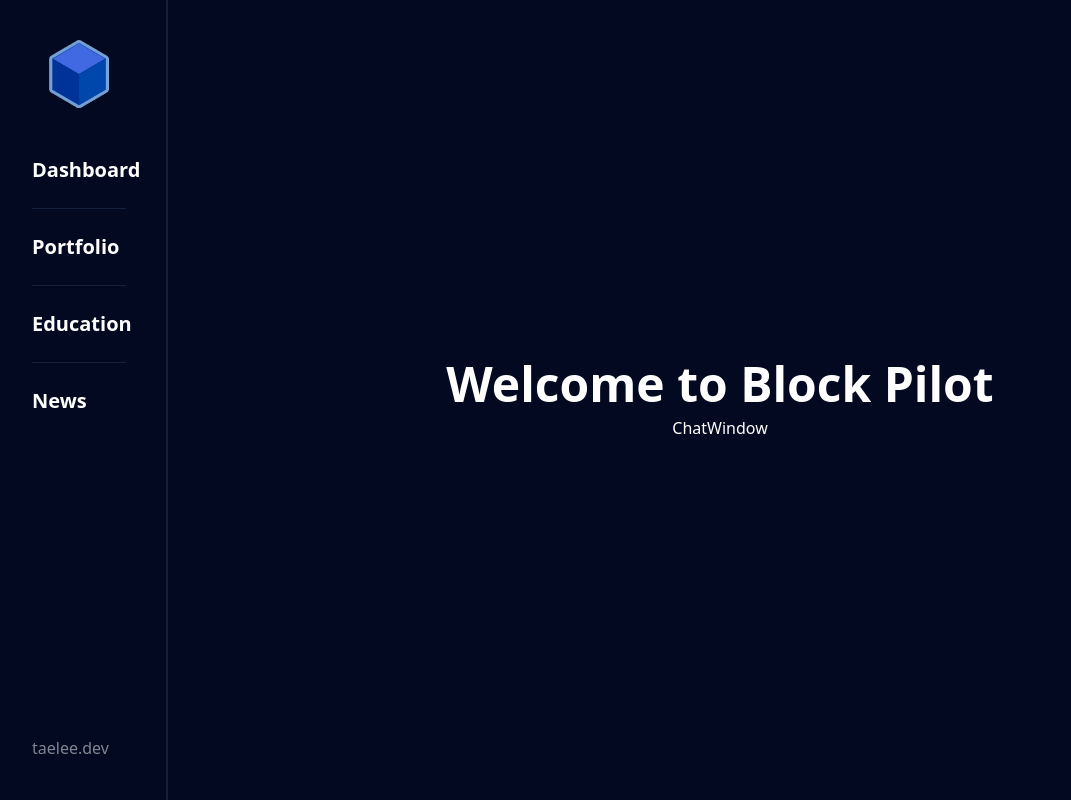
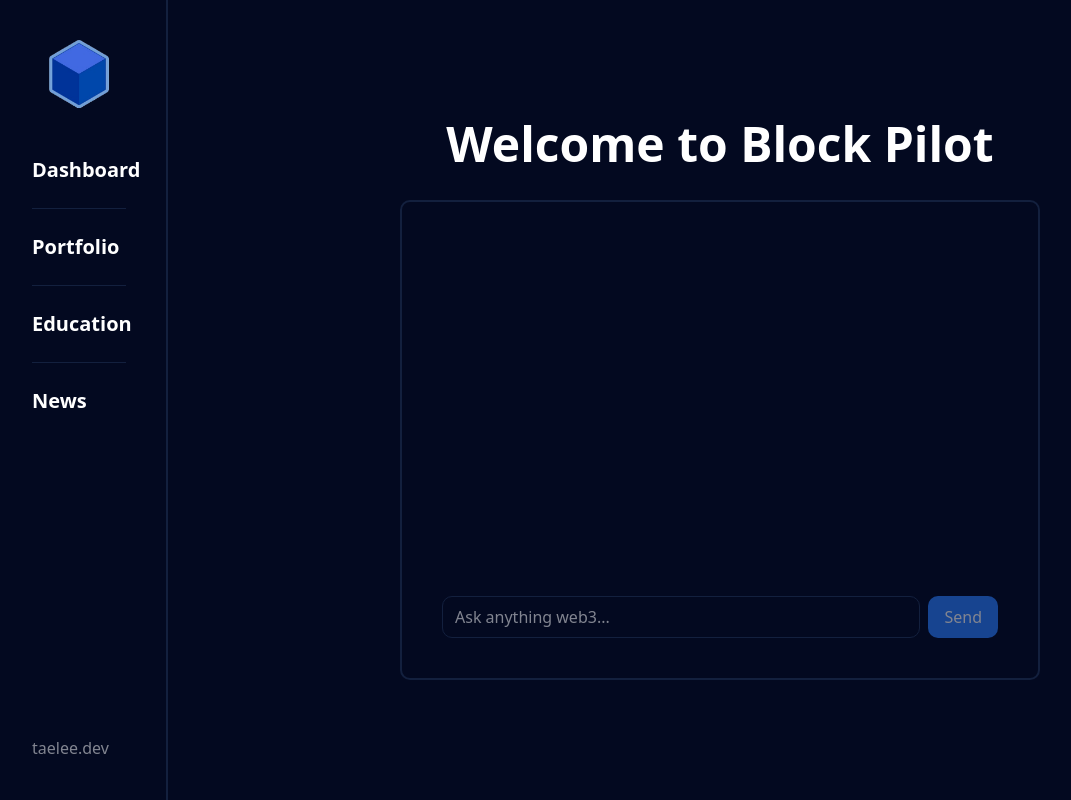
Before and after one commit to taeleenz38/block-pilot, a Next.js app: page / in a window 1280 px wide. Shown: the whole page, without its empty margins (8-1079 px from the left). Built offline with nearby package versions, Linux system fonts and the light colour scheme.

Commit message:
gemini llm integration wip

```diff
--- /dev/null
+++ b/app/api/chat/route.ts
@@ -0,0 +1,28 @@
+import { GoogleGenerativeAI } from '@google/generative-ai';
+import { NextRequest, NextResponse } from 'next/server';
+
+const genAI = new GoogleGenerativeAI(process.env.NEXT_PUBLIC_GEMINI_API_KEY!);
+
+export async function POST(request: NextRequest) {
+  try {
+    const { message } = await request.json();
+
+    if (!message) {
+      return NextResponse.json({ error: 'Message is required' }, { status: 400 });
+    }
+
+    const model = genAI.getGenerativeModel({ model: 'gemini-pro' });
+
+    const result = await model.generateContent(message);
+    const response = await result.response;
+    const text = response.text();
+
+    return NextResponse.json({ response: text });
+  } catch (error) {
+    console.error('Error calling Gemini API:', error);
+    return NextResponse.json(
+      { error: 'Failed to get response from AI' },
+      { status: 500 }
+    );
+  }
+}
--- a/app/page.tsx
+++ b/app/page.tsx
@@ -1,8 +1,9 @@
-import ChatWindow from "@/components/layout/ChatWindow";
+import ChatWindow from "@/components/ChatWindow";
+
 
 export default function Home() {
   return (
-    <div className="h-screen w-screen bg-primary pl-44 flex flex-col gap-2 justify-center items-center">
+    <div className="h-screen w-screen bg-primary pl-44 flex flex-col gap-8 justify-center items-center">
       <h1 className="text-5xl font-semibold">Welcome to Block Pilot</h1>
       <ChatWindow />
     </div>
--- /dev/null
+++ b/components/ChatWindow.tsx
@@ -0,0 +1,70 @@
+'use client';
+
+import React from 'react';
+import { useChat } from '../hooks/useChat';
+
+const ChatWindow = () => {
+  const { messages, input, isLoading, setInput, sendMessage, handleKeyPress } = useChat();
+
+  return (
+    <div className='w-160 border-2 border-primary-border rounded-lg p-10 flex flex-col h-120'>
+      {/* Messages Container */}
+      <div className='flex-1 overflow-y-auto mb-4 space-y-3'>
+        {messages.length === 0 ? (
+          <div className='text-center text-gray-500 mt-8'>
+          </div>
+        ) : (
+          messages.map((message) => (
+            <div
+              key={message.id}
+              className={`flex ${message.isUser ? 'justify-end' : 'justify-start'}`}
+            >
+              <div
+                className={`max-w-xs px-4 py-2 rounded-lg ${
+                  message.isUser
+                    ? 'bg-blue-500 text-white'
+                    : 'bg-gray-200 text-gray-800'
+                }`}
+              >
+                <p className='text-sm'>{message.text}</p>
+              </div>
+            </div>
+          ))
+        )}
+        {isLoading && (
+          <div className='flex justify-start'>
+            <div className='bg-gray-200 text-gray-800 px-4 py-2 rounded-lg'>
+              <div className='flex space-x-1'>
+                <div className='w-2 h-2 bg-gray-400 rounded-full animate-bounce'></div>
+                <div className='w-2 h-2 bg-gray-400 rounded-full animate-bounce' style={{ animationDelay: '0.1s' }}></div>
+                <div className='w-2 h-2 bg-gray-400 rounded-full animate-bounce' style={{ animationDelay: '0.2s' }}></div>
+              </div>
+            </div>
+          </div>
+        )}
+      </div>
+
+      {/* Input Container */}
+      <div className='flex gap-2'>
+        <input
+          type='text'
+          value={input}
+          onChange={(e) => setInput(e.target.value)}
+          onKeyPress={handleKeyPress}
+          placeholder='Ask anything web3...'
+          className='flex-1 px-3 py-2 border border-primary-border rounded-lg focus:outline-none focus:ring-2 focus:ring-blue-500'
+          disabled={isLoading}
+        />
+        <button
+          onClick={sendMessage}
+          disabled={!input.trim() || isLoading}
+          className='px-4 py-2 bg-blue-500 text-white rounded-lg hover:bg-blue-600 disabled:opacity-50 disabled:cursor-not-allowed transition-colors'
+        >
+          Send
+        </button>
+      </div>
+    </div>
+  );
+};
+
+export default ChatWindow;
--- a/components/layout/ChatWindow.tsx
+++ /dev/null
@@ -1,9 +0,0 @@
-import React from 'react'
-
-const ChatWindow = () => {
-  return (
-    <div className=''>ChatWindow</div>
-  )
-}
-
-export default ChatWindow
--- a/components/navigation/navbar.tsx
+++ b/components/navigation/navbar.tsx
@@ -6,7 +6,7 @@ const Navbar = () => {
   return (
     <div className="fixed left-0 top-0 p-10 w-44 h-screen bg-primary border-r-2 border-primary-border z-50 flex flex-col justify-between">
       <div>
-        <Link href="/" className="w-full flex justify-center mb-12">
+        <Link href="/" className="w-full flex justify-center mb-12 hover:scale-105 duration-150">
           <Image src="/logo.png" alt="logo" width={60} height={60} />
         </Link>
         <div className="flex flex-col gap-6 font-semibold text-xl">
--- /dev/null
+++ b/hooks/useChat.ts
@@ -0,0 +1,86 @@
+import { useState } from 'react';
+
+export interface Message {
+  id: string;
+  text: string;
+  isUser: boolean;
+  timestamp: Date;
+}
+
+export const useChat = () => {
+  const [messages, setMessages] = useState<Message[]>([]);
+  const [input, setInput] = useState('');
+  const [isLoading, setIsLoading] = useState(false);
+
+  const sendMessage = async () => {
+    if (!input.trim() || isLoading) return;
+
+    const userMessage: Message = {
+      id: Date.now().toString(),
+      text: input.trim(),
+      isUser: true,
+      timestamp: new Date(),
+    };
+
+    setMessages(prev => [...prev, userMessage]);
+    const currentInput = input.trim();
+    setInput('');
+    setIsLoading(true);
+
+    try {
+      const response = await fetch('/api/chat', {
+        method: 'POST',
+        headers: {
+          'Content-Type': 'application/json',
+        },
+        body: JSON.stringify({ message: currentInput }),
+      });
+
+      const data = await response.json();
+
+      if (response.ok) {
+        const aiMessage: Message = {
+          id: (Date.now() + 1).toString(),
+          text: data.response,
+          isUser: false,
+          timestamp: new Date(),
+        };
+        setMessages(prev => [...prev, aiMessage]);
+      } else {
+        const errorMessage: Message = {
+          id: (Date.now() + 1).toString(),
+          text: 'Sorry, I encountered an error. Please try again.',
+          isUser: false,
+          timestamp: new Date(),
+        };
+        setMessages(prev => [...prev, errorMessage]);
+      }
+    } catch (error) {
+      const errorMessage: Message = {
+        id: (Date.now() + 1).toString(),
+        text: 'Sorry, I encountered an error. Please try again.',
+        isUser: false,
+        timestamp: new Date(),
+      };
+      setMessages(prev => [...prev, errorMessage]);
+    } finally {
+      setIsLoading(false);
+    }
+  };
+
+  const handleKeyPress = (e: React.KeyboardEvent) => {
+    if (e.key === 'Enter' && !e.shiftKey) {
+      e.preventDefault();
+      sendMessage();
+    }
+  };
+
+  return {
+    messages,
+    input,
+    isLoading,
+    setInput,
+    sendMessage,
+    handleKeyPress,
+  };
+};
--- a/package.json
+++ b/package.json
@@ -9,6 +9,7 @@
     "lint": "eslint"
   },
   "dependencies": {
+    "@google/generative-ai": "^0.24.1",
     "class-variance-authority": "^0.7.1",
     "clsx": "^2.1.1",
     "lucide-react": "^0.544.0",
```
Also changed, not shown: 1 other file (tests, documents, lock files or other folders).
